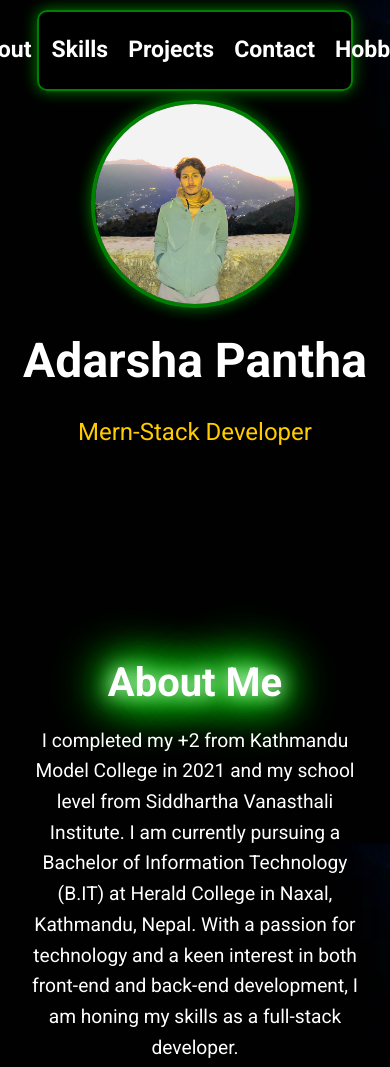
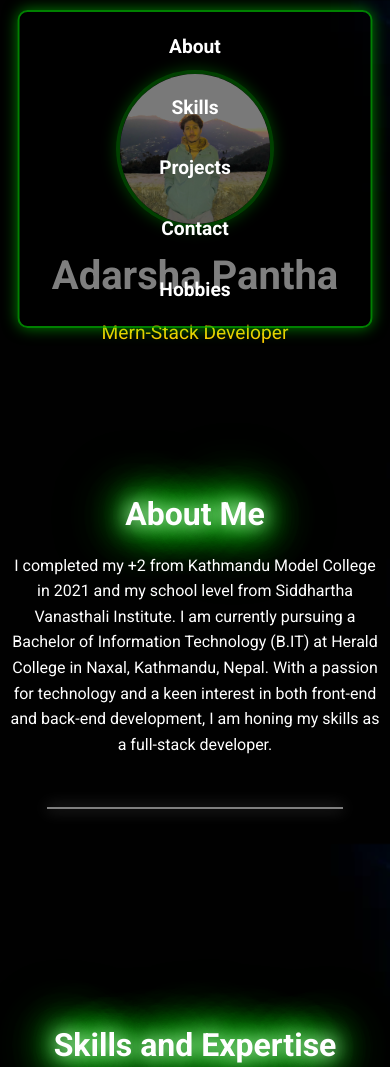
Before and after one commit to Adarsha-Pantha/PortFolio, a plain HTML site: page index.html in a window 390 px wide. Shown: the top 1067 px of the page. Drawn offline with Linux system fonts and the light colour scheme.

Commit message:
Adarsha Portfolio

```diff
--- a/index.css
+++ b/index.css
@@ -1,4 +1,3 @@
-
 body {
     background: url('portfoliBg.jpg') no-repeat center center fixed;
     background-size: cover;
@@ -45,9 +44,8 @@ body {
 }
 
 .navbar a:hover {
-    color: #00ff00; /
+    color: #00ff00;
 }
-
 
 .page-header {
     text-align: center;
@@ -79,7 +77,6 @@ body {
     font-size: 1.5em;
     color: #ffcc00;
 }
-
 
 section {
     padding: 100px 20px;
@@ -125,7 +122,6 @@ li {
     margin: 10px 0;
 }
 
-
 .contact-icons a {
     display: inline-block;
     margin: 10px;
@@ -154,7 +150,6 @@ li {
     color: #6e5494;
 }
 
-
 footer {
     padding: 20px;
     text-align: center;
@@ -176,3 +171,48 @@ footer p {
         text-shadow: 0 0 20px #ffffff, 0 0 30px #00ff00, 0 0 40px #00ff00, 0 0 50px #00ff00, 0 0 60px #00ff00, 0 0 70px #00ff00, 0 0 80px #00ff00;
     }
 }
+
+
+@media (max-width: 768px) {
+    .navbar {
+        width: 90%;
+    }
+
+    .navbar ul {
+        flex-direction: column;
+        gap: 10px;
+    }
+
+    .page-header {
+        padding: 70px 10px 30px;
+    }
+
+    .page-header .header-img {
+        width: 150px;
+        height: 150px;
+    }
+
+    .page-header h1 {
+        font-size: 2.5em;
+    }
+
+    .page-header p {
+        font-size: 1.2em;
+    }
+
+    section {
+        padding: 70px 10px;
+    }
+
+    h2 {
+        font-size: 2em;
+    }
+
+    p, ul {
+        font-size: 1em;
+    }
+
+    .contact-icons a {
+        font-size: 1.2em;
+    }
+}
```
